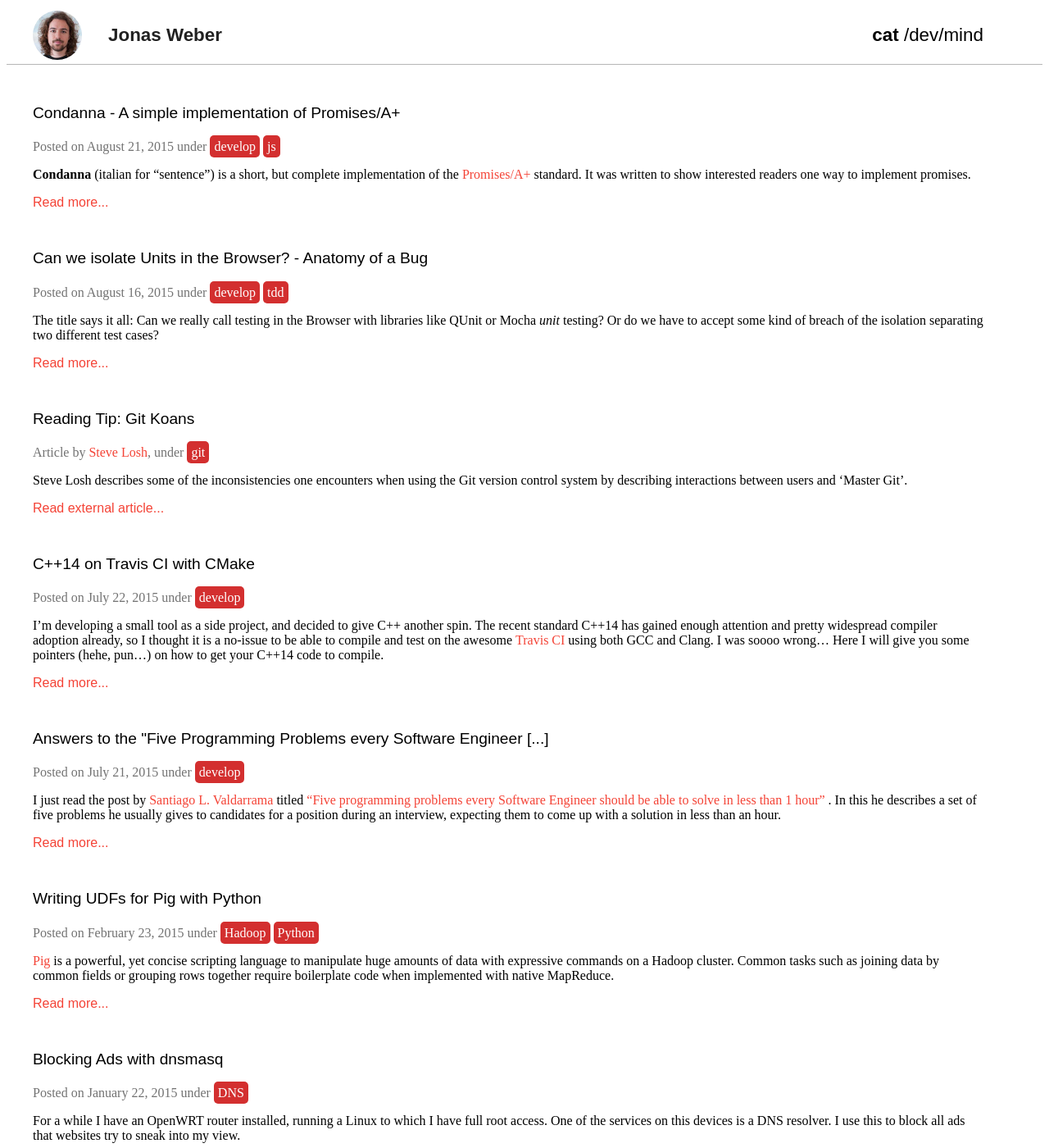
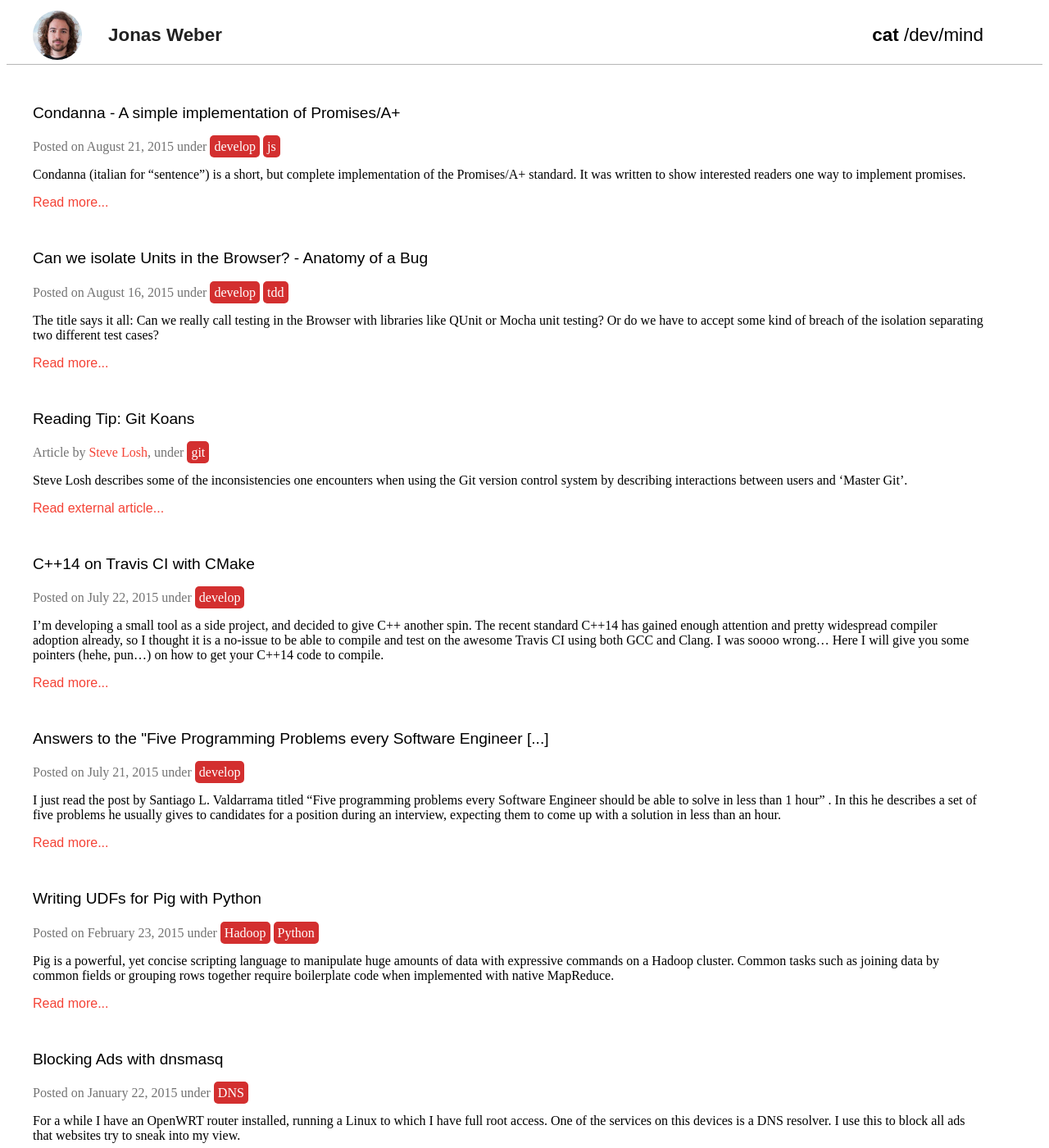
Before and after one commit to BionBit/jonasw.de, a Jekyll site: the page built from index.html, in a window 1280 px wide and 1400 px high. Shown: the whole window at 82% size. Built offline with Jekyll 4.4.1, drawn with Linux system fonts in a browser that asks for light colours; Markdown is read by kramdown in place of the engine named in the settings; the list of posts is cut into pages by our own code.

Commit message:
Strip html from excerpts

```diff
--- a/_includes/post.html
+++ b/_includes/post.html
@@ -17,7 +17,9 @@
 		</p>
 	</header>
 
-	{{post.excerpt}}
+  <p>
+    {{post.excerpt | strip_html}}
+  </p>
 	<a href="{{post.url}}">Read more...</a>
 </section>
 {% elsif post.layout == "reading-tip" %}
@@ -33,7 +35,9 @@
 		under {% for tag in post.categories %}<a href="/tags/{{tag}}/"><span class="label label-default">{{tag}}</span></a> {%endfor%}
 		</p>
 	</header>
-	{{post.excerpt}}
+  <p>
+    {{post.excerpt | strip_html}}
+  </p>
 	<a href="{{post.href}}" target="_blank">Read external article...</a>
 </section>
 {% endif %}
```
